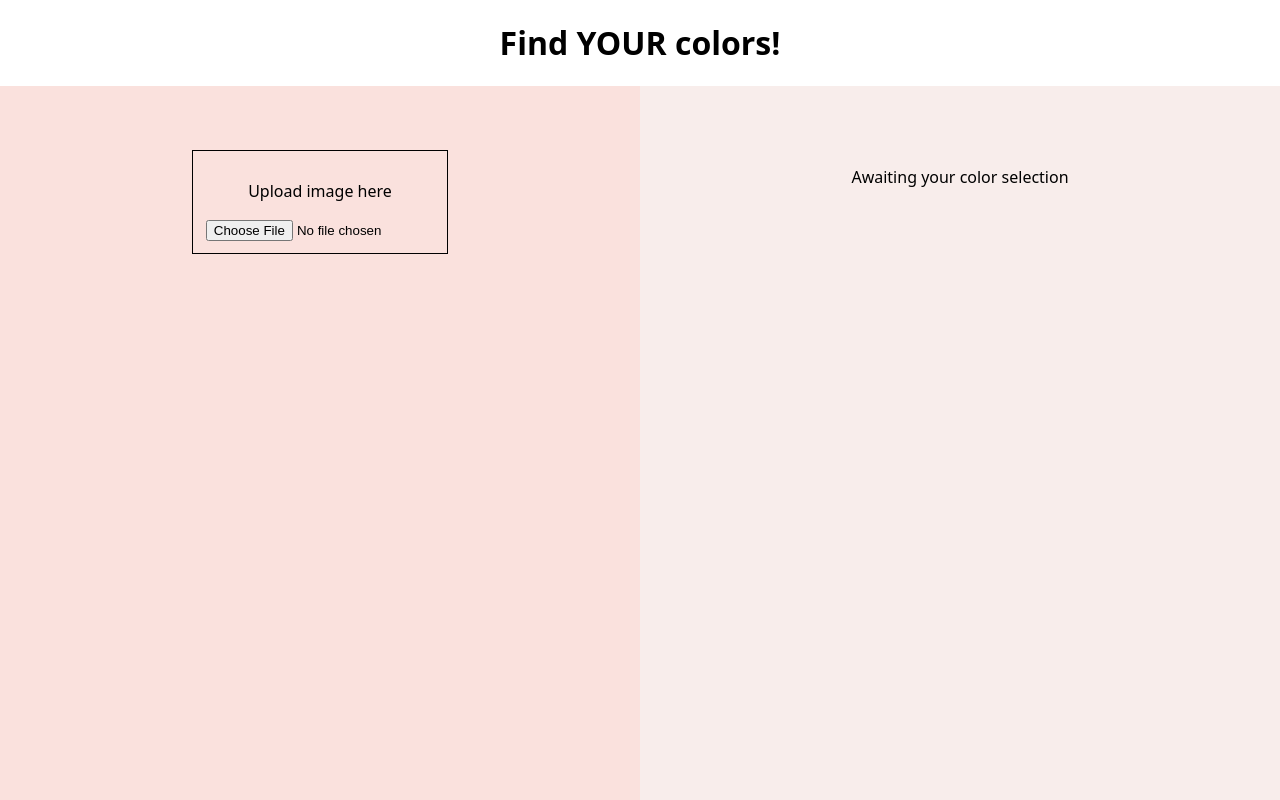
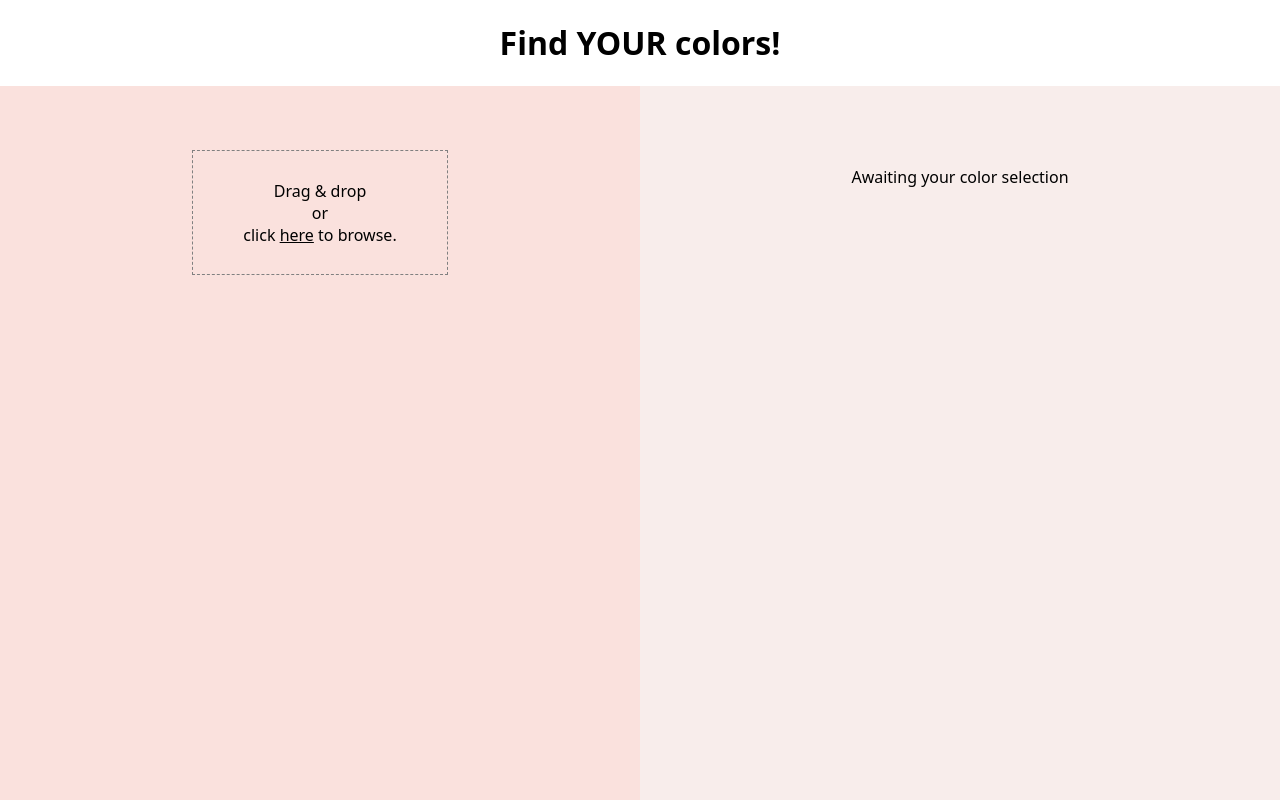
Before and after one commit to malavikasmenon/color-analysis, a Vue app: page / in a window 1280 px wide. Shown: the top 800 px of the page. Built offline with nearby package versions, Linux system fonts and the light colour scheme; a web font is replaced by a local one.

Commit message:
implement drag and drop

```diff
--- a/src/components/InputComponent.vue
+++ b/src/components/InputComponent.vue
@@ -15,10 +15,35 @@
         <p>Hair Color: {{ hairColor }}</p>
         <p>Skin Color: {{ skinColor }}</p>
       </div>
-      <div v-show="!image" class="image-input">
+      <div v-show="!image">
+        <label for="file-upload" class="block">
+          <div
+            id="drop_zone"
+            @drop="dropHandler"
+            @dragover="onDragOver"
+            @dragleave="onDragLeave"
+          >
+            <p class="text-center text-gray-400">
+              Drag & drop <br />
+              or <br />
+              click <u class="cursor-pointer">here</u> to browse.
+            </p>
+            <input
+              id="file-upload"
+              type="file"
+              ref="fileInput"
+              v-bind="fileInput"
+              accept="image/*"
+              v-on:change="imageUpload"
+              class="hidden-input"
+            />
+          </div>
+        </label>
+      </div>
+      <!-- <div v-show="!image" class="image-input">
         <p>Upload image here</p>
         <input type="file" @change="imageUpload" accept="image/*" />
-      </div>
+      </div> -->
     </div>
   </div>
 </template>
@@ -35,16 +60,32 @@ export default {
     };
   },
   methods: {
-    imageUpload(event) {
+    async loadImageToBox(imageFile) {
         const reader = new FileReader();
         reader.onload = (e) => {
             this.image = e.target.result;
             this.imageLoaded = false;
         };
-      reader.readAsDataURL(event.target.files[0]);
+        reader.readAsDataURL(imageFile);
         this.$nextTick(() => {
             console.log("Image uploaded and DOM updated");
         });
+
+    },
+    imageUpload(event) {
+        this.loadImageToBox(event.target.files[0])
+    },
+    async dropHandler(event) {
+        event.preventDefault();
+        this.selectedFile = event.dataTransfer.files[0];
+        this.image = event.dataTransfer.files[0]
+        this.loadImageToBox(event.dataTransfer.files[0])
+    },
+    onDragLeave(event) {
+        event.preventDefault();
+    },
+    onDragOver(event) {
+        event.preventDefault();
     },
     onimageLoad() {
         console.log("here");
@@ -119,4 +160,19 @@ export default {
   background-color: #fae1dd;
   padding: 5%;
 }
+#drop_zone {
+  border: 1px dashed grey;
+  margin-bottom: 10px;
+  padding: 5%;
+}
+.hidden-input {
+  opacity: 0;
+  overflow: hidden;
+  position: absolute;
+  width: 1px;
+  height: 1px;
+}
+.cursor-pointer {
+  cursor: pointer;
+}
 </style>
```
Lines whose indentation alone changed are shown as unchanged.
